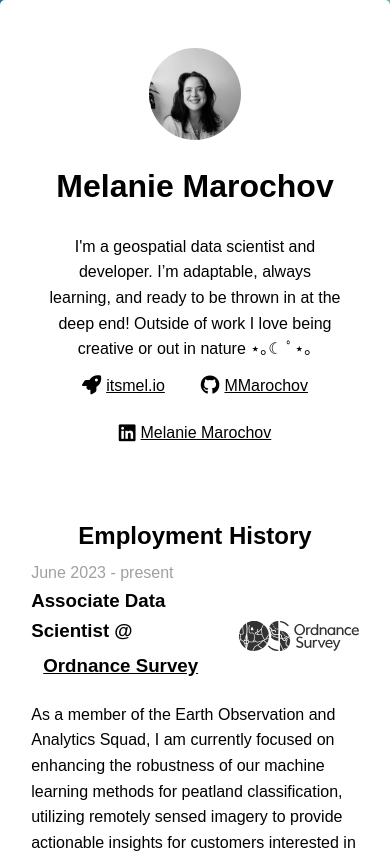
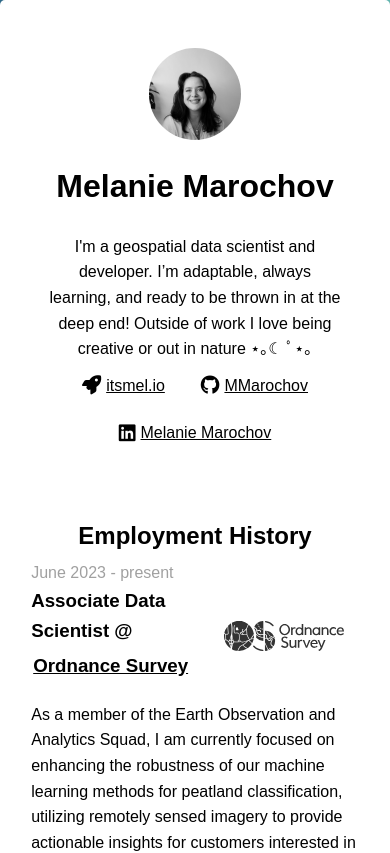
Before and after one commit to MMarochov/cv, a Svelte app: page / in a window 390 px wide. Shown: the top 853 px of the page. Built offline with nearby package versions, Linux system fonts and the light colour scheme.

Commit message:
update readme link and improve wrap on phones

```diff
--- a/src/components/Experience.svelte
+++ b/src/components/Experience.svelte
@@ -38,12 +38,20 @@
   }
 
   a {
-    padding: 5px 10px 5px 10px;
+    padding: 5px 10px;
     margin: 0 2px;
     border-radius: 10px;
   }
 
   img {
     height: 30px;
+    padding: 0 15px;
   }
+
+  @media only screen and (max-width: 599px) {
+    a {
+    padding: 5px 0;
+    margin: 0 2px;
+    border-radius: 10px;
+  }}
 </style>
```
Also changed, not shown: 1 other file (tests, documents, lock files or other folders).
